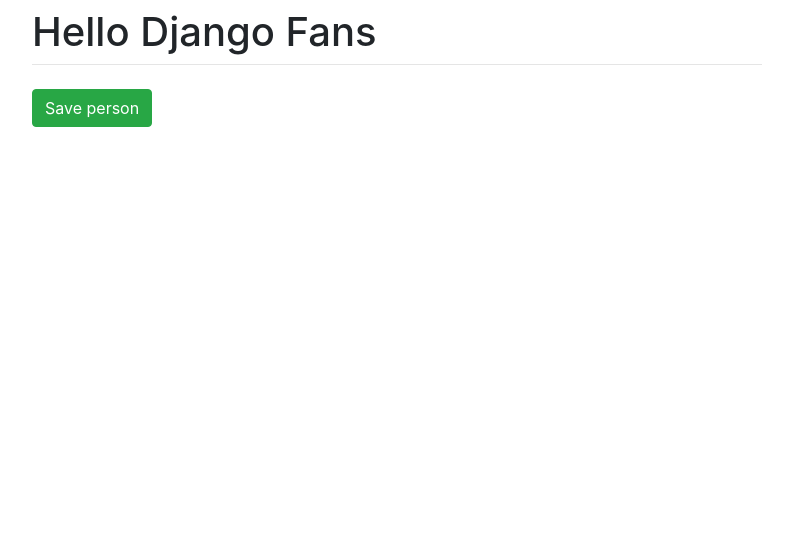
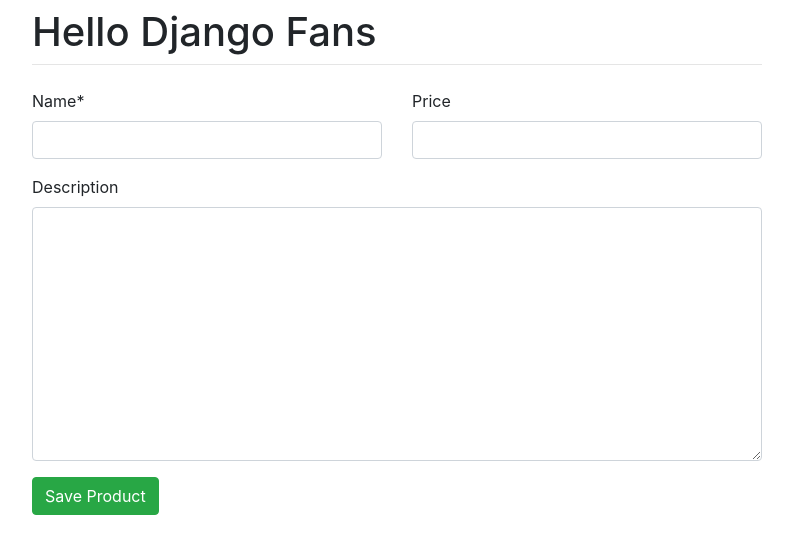
Before and after one commit to studygyaan/How-to-Use-Bootstrap-4-Forms-With-Django-Crispy-Forms, a Django app: template templates/product.html in a window 1280 px wide. Shown: the top 554 px of the page, without its empty margins (243-1036 px from the left). Run offline with Django 3.2, Linux system fonts and the light colour scheme; the template is opened without the code that fills it: values that come from a table or form of the project are taken from there, others are empty; tables that the repository leaves empty hold one stand-in row (values such as "Sample post"); some libraries are stand-ins or nearby versions.

Commit message:
Add files via upload

```diff
--- a/core/urls.py
+++ b/core/urls.py
@@ -15,9 +15,10 @@ Including another URLconf
 """
 from django.contrib import admin
 from django.urls import path
-from product.views import ProductCreateView
+from product.views import ProductCreateView, ProductUpdateView
 
 urlpatterns = [
     path('admin/', admin.site.urls),
     path('product-add/', ProductCreateView.as_view()),
+    path('product-update/<int:pk>', ProductUpdateView.as_view()),
 ]
--- /dev/null
+++ b/product/forms.py
@@ -0,0 +1,15 @@
+from django import forms
+from crispy_forms.helper import FormHelper
+from crispy_forms.layout import Submit
+from product.models import Product
+
+class ProductForm(forms.ModelForm):
+    class Meta:
+        model = Product
+        fields = ('name', 'description', 'price')
+
+    def __init__(self, *args, **kwargs):
+        super().__init__(*args, **kwargs)
+        self.helper = FormHelper()
+        self.helper.form_method = 'post' # get or post
+        self.helper.add_input(Submit('submit', 'Save Product'))
--- a/templates/product.html
+++ b/templates/product.html
@@ -1,3 +1,4 @@
+<!-- product.html -->
 {% extends 'base.html' %}
 
 {% load crispy_forms_tags %}
@@ -5,7 +6,15 @@
 {% block content %}
   <form method="post" novalidate>
     {% csrf_token %}
-    {{ form|crispy }}
-    <button type="submit" class="btn btn-success">Save person</button>
+    <div class="row">
+      <div class="col-6">
+        {{ form.name|as_crispy_field }}
+      </div>
+      <div class="col-6">
+        {{ form.price|as_crispy_field }}
+      </div>
+    </div>
+    {{ form.description|as_crispy_field }}
+    <button type="submit" class="btn btn-success">Save Product</button>
   </form>
 {% endblock %}
```
Also changed, not shown: product/views.py (+8 -1 lines), templates/product-update.html (added, +7 -0 lines), db.sqlite3.
